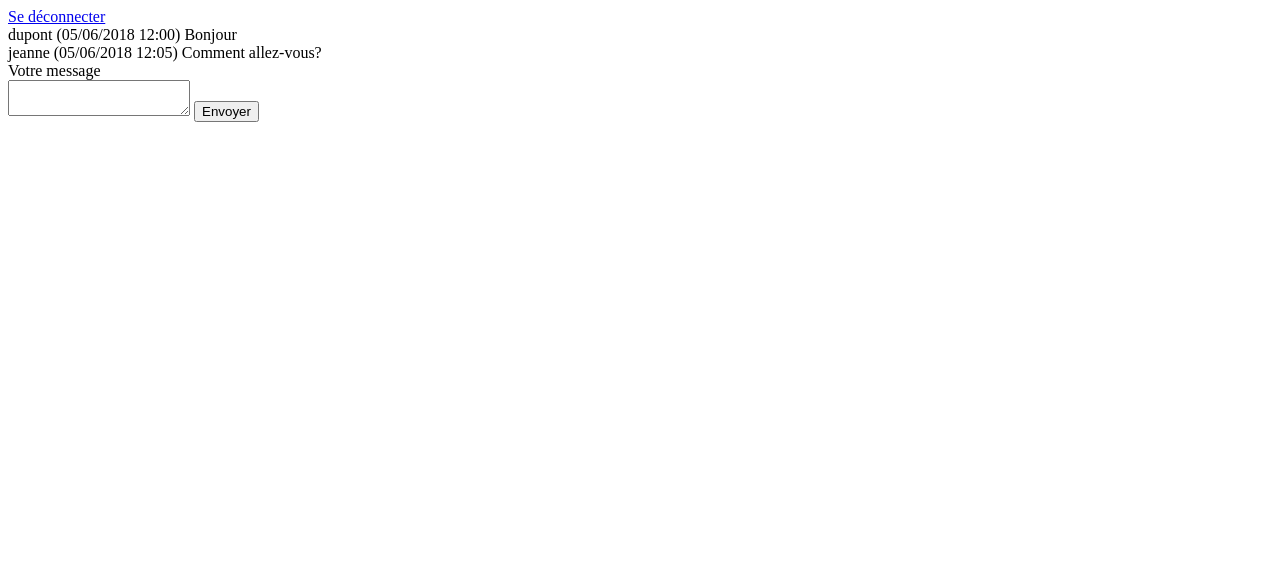
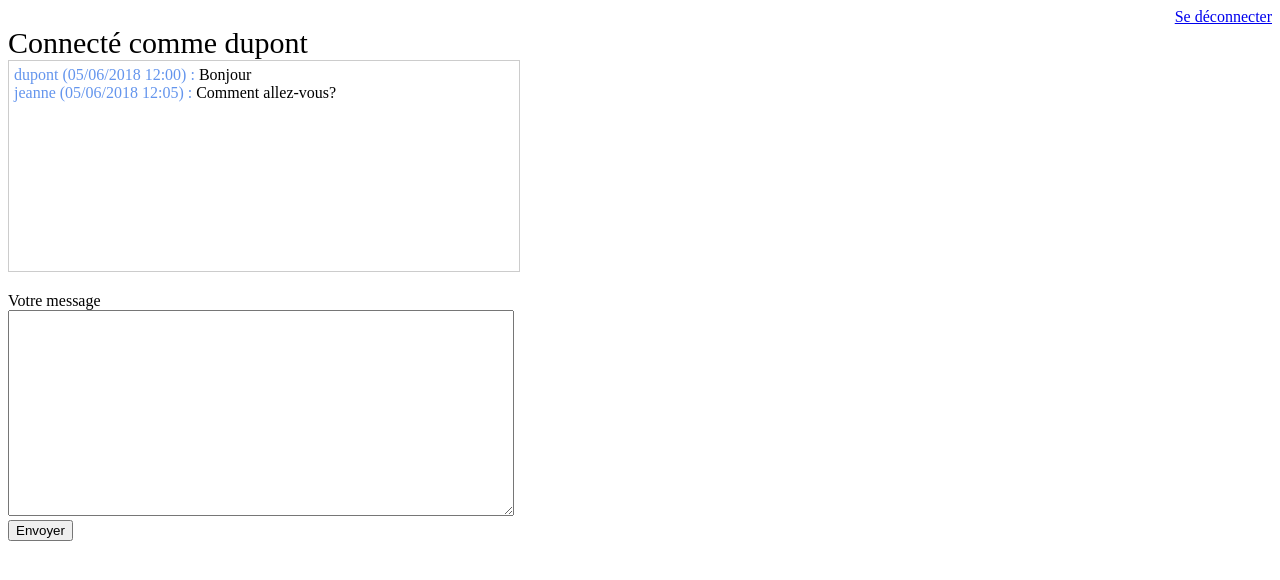
Before and after one commit to carraz/test_iad, a PHP site: page / in a window 1280 px wide. Shown: the top 580 px of the page. Run offline with PHP 8.4, Linux system fonts and the light colour scheme; the visitor is signed in with stand-in values (Sample User, id 1); data comes from the database, SQL or seed files in the repository.

Commit message:
Add some style

```diff
--- a/src/Controller/MainController.php
+++ b/src/Controller/MainController.php
@@ -18,12 +18,13 @@ class MainController extends BaseController
 
         $errors = [];
 
+        /** @var User $connectedUser */
+        $connectedUser = User::getOneById($this->security->getLoggedUser());
+
         if ($this->request->getMethod() == 'POST') {
             $post = $this->request->getAllPostData();
             $message = new Message($post);
             if ($message->validate()) {
-                /** @var User $connectedUser */
-                $connectedUser = User::getOneById($this->security->getLoggedUser());
                 $message->setUser($connectedUser);
                 $message->setCreatedAt(new \DateTime());
                 $message->save();
@@ -36,7 +37,10 @@ class MainController extends BaseController
 
         $messages = Message::getAll();
 
-        $template = new Template(self::MAIN_TEMPLATE_PATH, ['messages' => $messages, 'errors' => $errors]);
+        $template = new Template(
+            self::MAIN_TEMPLATE_PATH,
+            ['messages' => $messages, 'errors' => $errors, 'connectedUser' => $connectedUser->getLogin()]
+        );
         return $template->display();
     }
 }
--- a/src/View/main.html.php
+++ b/src/View/main.html.php
@@ -4,15 +4,18 @@ $displayLogout = true;
 ?>
 <?php ob_start() ?>
 
+<div class="current-user">
+    Connecté comme <?php echo $vars['connectedUser'] ?>
+</div>
 <div class="chat">
     <?php
     /** @var \Model\Message $message */
     foreach ($vars['messages'] as $message) { ?>
         <div class="message">
             <span class="login"><?php echo htmlspecialchars($message->getUser()->getLogin()); ?>
-             (<?php echo $message->getCreatedAt()->format('d/m/Y H:i')?>)
+             (<?php echo $message->getCreatedAt()->format('d/m/Y H:i')?>) :
             </span>
-            <span class="messageContent"><?php echo htmlspecialchars($message->getMessage()); ?></span>
+            <span class="messageContent"><?php echo nl2br(htmlspecialchars($message->getMessage())); ?></span>
         </div>
     <?php
     }
@@ -26,6 +29,7 @@ $displayLogout = true;
 <form method="post">
     <div>Votre message</div>
     <textarea id="message-textarea" required="required" name="message"></textarea>
+    <br/>
     <input type="submit" value="Envoyer">
 </form>
 
--- a/src/html/public/style.css
+++ b/src/html/public/style.css
@@ -1,3 +1,29 @@
 .error {
     color: red;
 }
+
+#message-textarea {
+    width : 500px;
+    height : 200px;
+}
+
+.logout {
+    text-align: right;
+}
+
+.current-user {
+    font-size : 30px;
+}
+
+.login {
+   color: cornflowerblue;
+}
+
+.chat {
+    border : 1px solid #CCCCCC;
+    width : 500px;
+    height : 200px;
+    overflow : auto;
+    padding : 5px 5px 5px 5px;
+    margin-bottom : 20px;
+}
```
